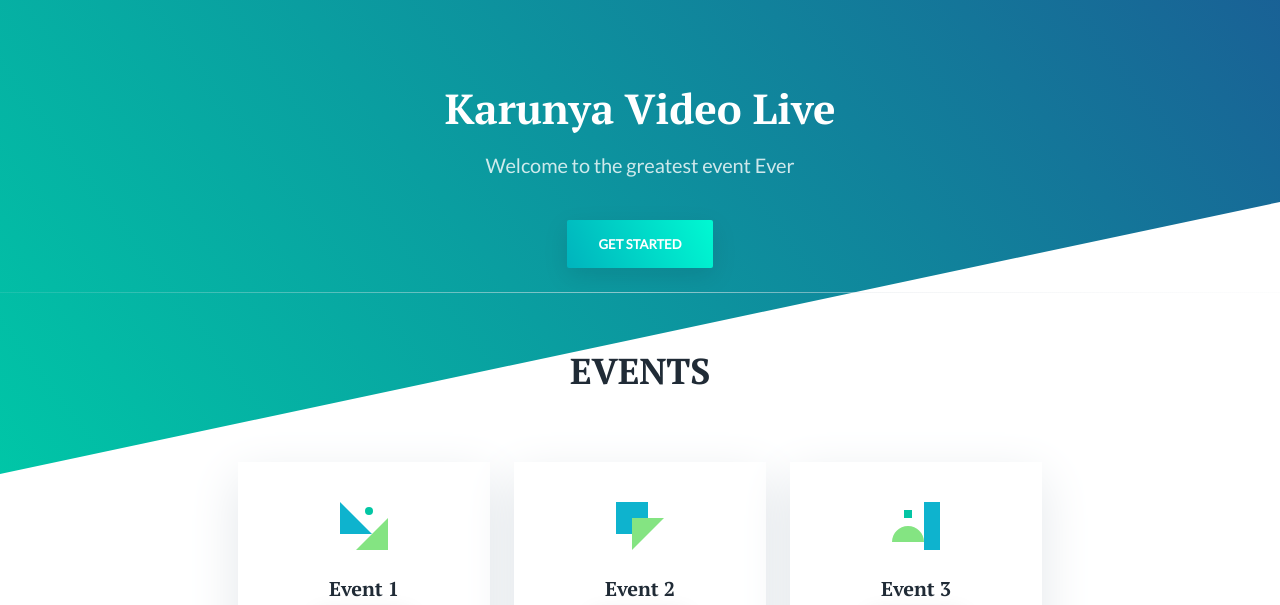
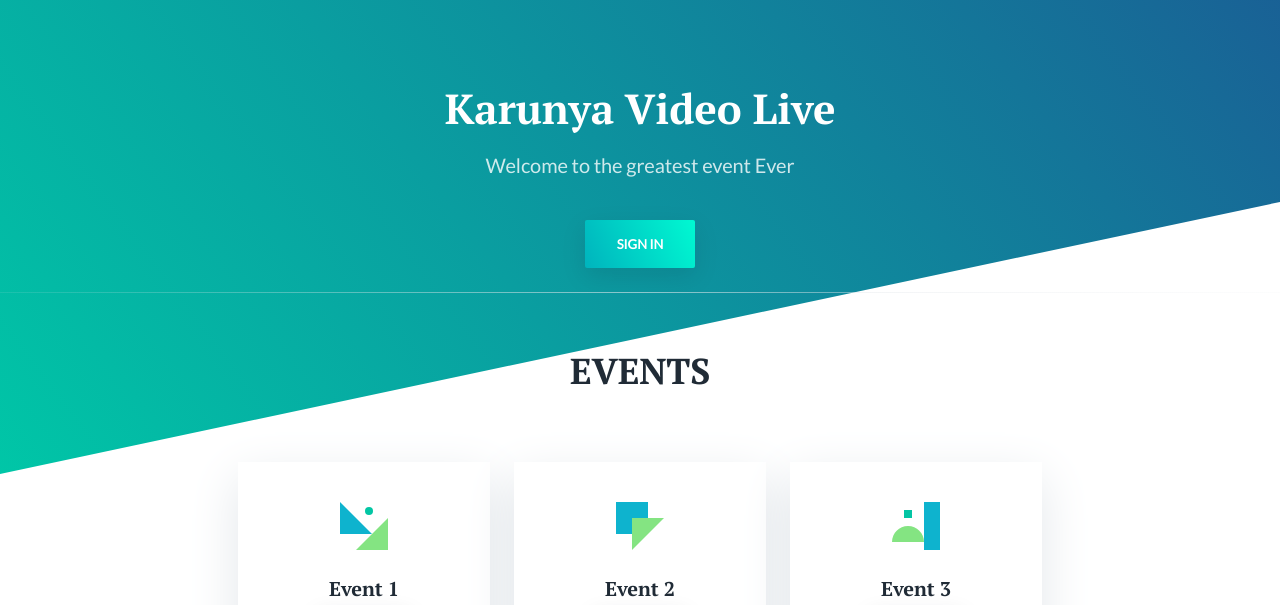
Before and after one commit to captainphilip/kvl, a website: page eventpage.html in a window 1280 px wide. Shown: the part 166-771 px from the top of the page. Drawn offline with nearby package versions, Linux system fonts and the light colour scheme.

Commit message:
Update eventpage.html

```diff
--- a/eventpage.html
+++ b/eventpage.html
@@ -29,7 +29,7 @@
                     <div class="hero-inner">
                         <h1 class="hero-title h2-mobile mt-0 is-revealing">Karunya Video Live</h1>
                         <p class="hero-paragraph is-revealing">Welcome to the greatest event Ever</p>
-                        <p class="hero-cta is-revealing"><a class="button button-secondary button-shadow" href="#container">Get Started</a></p>
+                        <p class="hero-cta is-revealing"><a class="button button-secondary button-shadow" href="#container">Sign In</a></p>
                         <!-- <div class="hero-media">
                             <iframe width="750" height="600" src="https://www.youtube.com/embed/live_stream?channel=UCb3mJbxwy993sYJ1gB102ng"></iframe>
                         </div> -->
```
